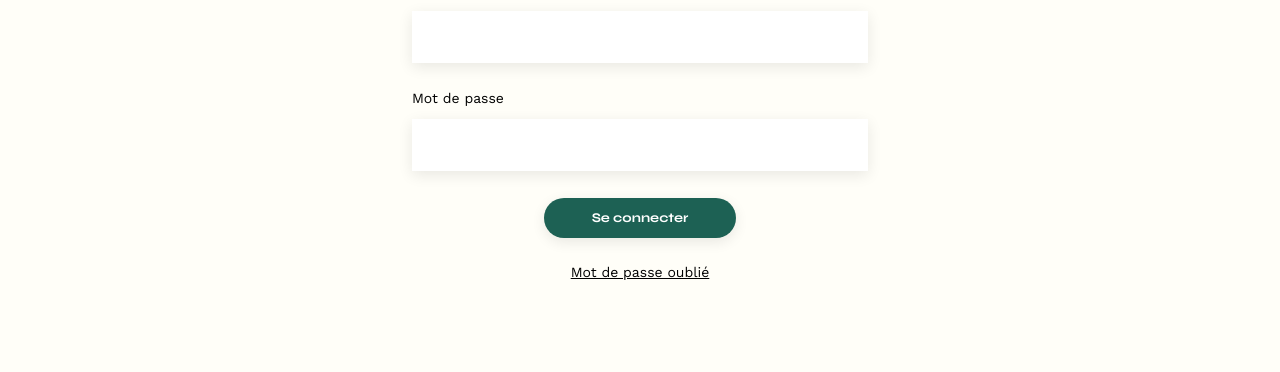
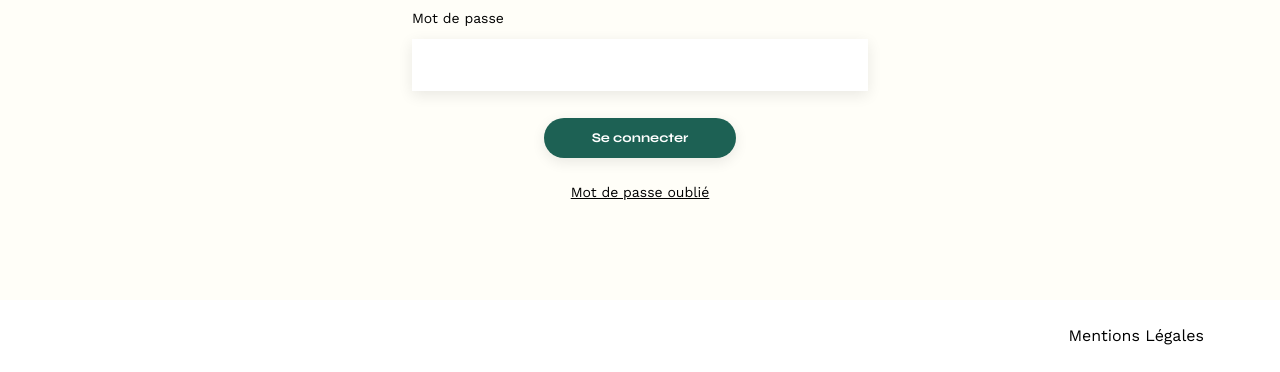
Before and after one commit to Olfdev/archi, a plain HTML site: page login.html in a window 1280 px wide. Shown: the part 428-800 px from the top of the page. Drawn offline with nearby package versions, Linux system fonts and the light colour scheme.

Commit message:
pre-final update

```diff
--- a/css/style.css
+++ b/css/style.css
@@ -123,10 +123,6 @@ a:active, a:hover{
     color: #B1663C;
 }
 
-body{
-	line-height: 1;
-}
-
 ol, ul{
 	list-style: none;
 }
@@ -148,8 +144,8 @@ table{
 
 /** end reset css**/
 body{
-	/* max-width: 1440px; */
-	margin:auto;
+	line-height: 1;
+	/* margin:auto; */
 	font-family: 'Work Sans' ;
 	font-size: 14px;
 	background-color: #fffef8;
@@ -317,8 +313,7 @@ nav li img{
 
 #login{
 	width: 40%;
-	margin-inline: auto;
-    margin-block: 15rem;
+	margin: 10rem auto;
 }
 
 #login p:last-child{
@@ -600,10 +595,11 @@ select::-ms-expand {
 
 footer{
 	background-color: white;
+	width: 100%;
+	bottom: 0;
 }
 
 footer nav ul{
-	display: flex;
 	justify-content: flex-end;
 	margin-right: 2em;
 	padding: 2em;
--- a/login.html
+++ b/login.html
@@ -44,7 +44,7 @@
 	</section>
 </main>
 
-<footer>
+<footer style="position: absolute;">
 	<nav>
 		<ul>
 			<li>Mentions Légales</li>
```
